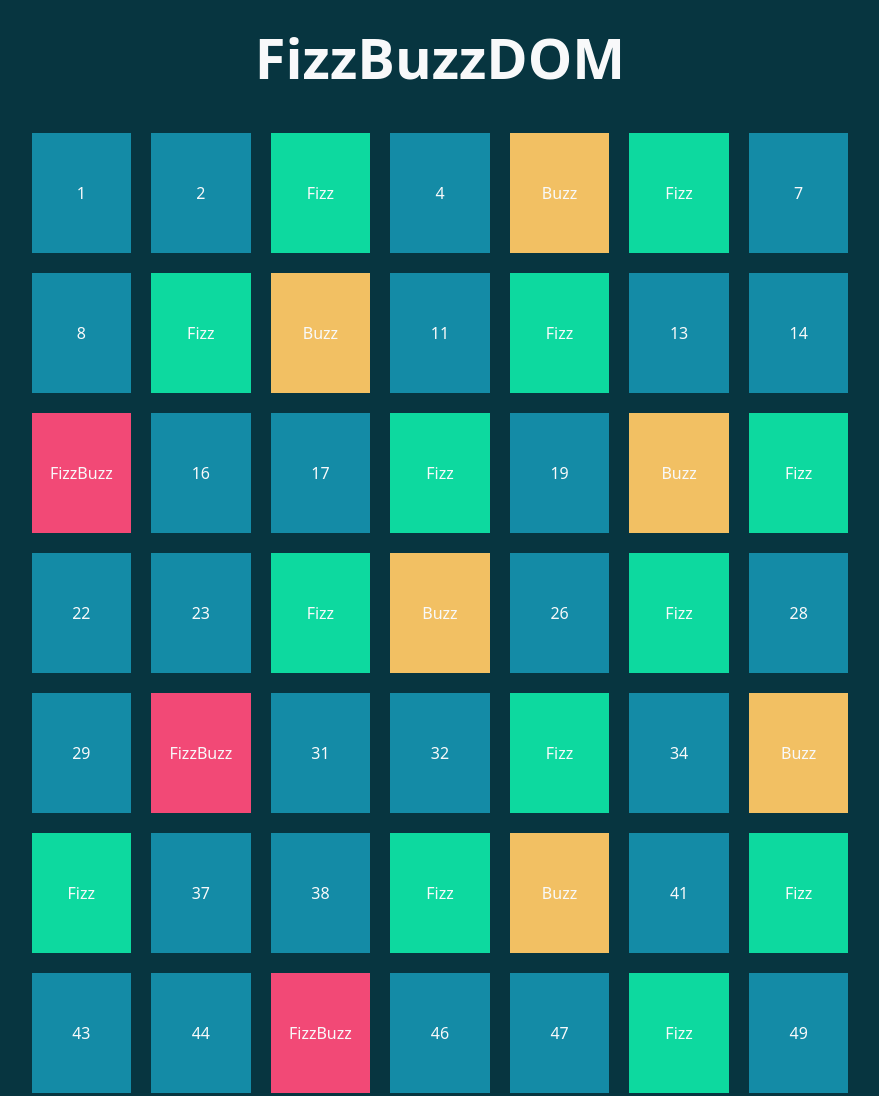
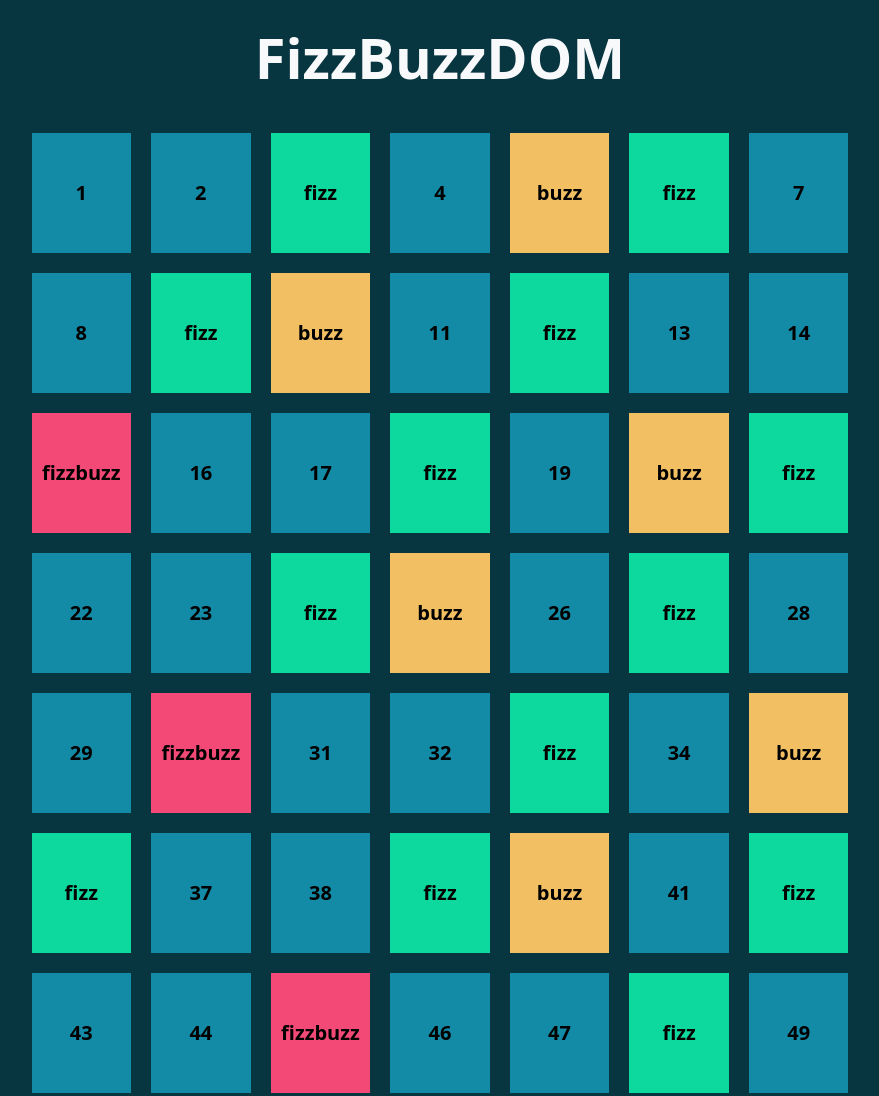
Before and after one commit to giuliamari04/js-fizzbuzz, a plain HTML site: page index.html in a window 1280 px wide. Shown: the top 1096 px of the page, without its empty margins (200-1079 px from the left). Drawn offline with nearby package versions, Linux system fonts and the light colour scheme.

Commit message:
testo nero

```diff
--- a/js/script.js
+++ b/js/script.js
@@ -5,15 +5,15 @@ for (let i = 1; i <= 100; i++) {
     let bgBox;
 
     if (i % 3 === 0 && i % 5 === 0 ){
-        numero = 'FizzBuzz';
+        numero = 'fizzbuzz';
         bgBox = 'my-bg-fizzbuzz';
 
      } else if (i % 3 === 0){
-        numero = 'Fizz';
+        numero = 'fizz';
         bgBox = 'my-bg-fizz';
 
      } else if (i % 5 === 0){
-        numero = 'Buzz';
+        numero = 'buzz';
         bgBox = 'my-bg-buzz';
     }
     if (numero === '') {
@@ -24,7 +24,7 @@ for (let i = 1; i <= 100; i++) {
     console.log(numero);
 
     const boxEl = document.createElement('div');
-    boxEl.className = `box ${bgBox} my-box col-2 d-flex justify-content-center align-items-center`;
+    boxEl.className = `box ${bgBox} my-box col-2 text-black fs-5 fw-bold d-flex justify-content-center align-items-center`;
     boxEl.innerHTML = numero;
     wrapperEl.append(boxEl);
 }
```
Also changed, not shown: index.html (+1 -1 lines).
